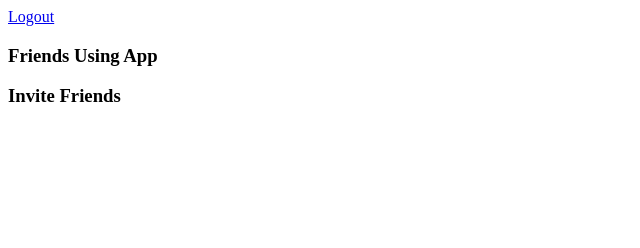
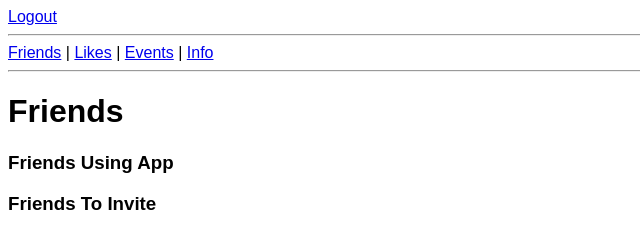
Before and after one commit to petr-devaikin/ftest, a website: page source/html/index.html in a window 1280 px wide. Shown: the whole page, without its empty margins (0-640 px from the left). Drawn offline with Linux system fonts and the light colour scheme; files that its build step writes are made by us from their sources.

Commit message:
fonts and menu

```diff
--- /dev/null
+++ b/source/css/main.css
@@ -0,0 +1,3 @@
+body {
+    font-family: Arial;
+}
--- a/source/html/index.html
+++ b/source/html/index.html
@@ -4,18 +4,26 @@
         <title>Go Together</title>
         <script src="js/index.js"></script>
         <script src="js/init.js"></script>
+        <link rel="stylesheet" type="text/css" href="css/style.css">
     </head>
     <body>
+        <span id="status">
+        </span>
         <a href="#" id="fbLogout" onclick="logout()">Logout</a>
 
-        <div id="status">
-        </div>
+        <hr/>
+        <a href="index.html">Friends</a> |
+        <a href="likes.html">Likes</a> |
+        <a href="events.html">Events</a> |
+        <a href="info.html">Info</a>
+        <hr/>
 
+        <h1>Friends</h1>
         <h3>Friends Using App</h3>
         <div id="friends">
         </div>
 
-        <h3>Invite Friends</h3>
+        <h3>Friends To Invite</h3>
         <div id="friendsToInvite">
         </div>
     </body>
```
Also changed, not shown: source/html/login.html (+1 -0 lines).
